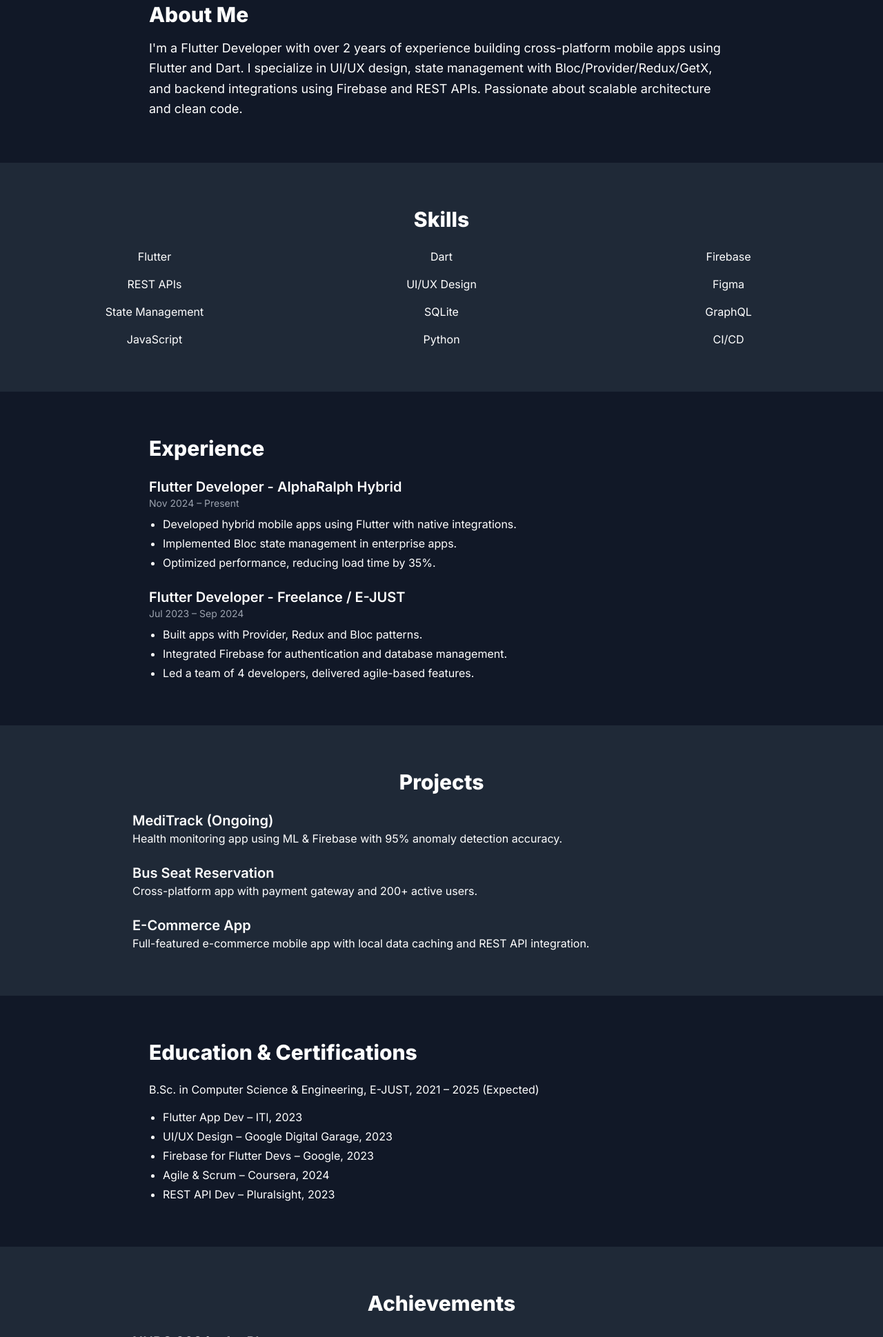
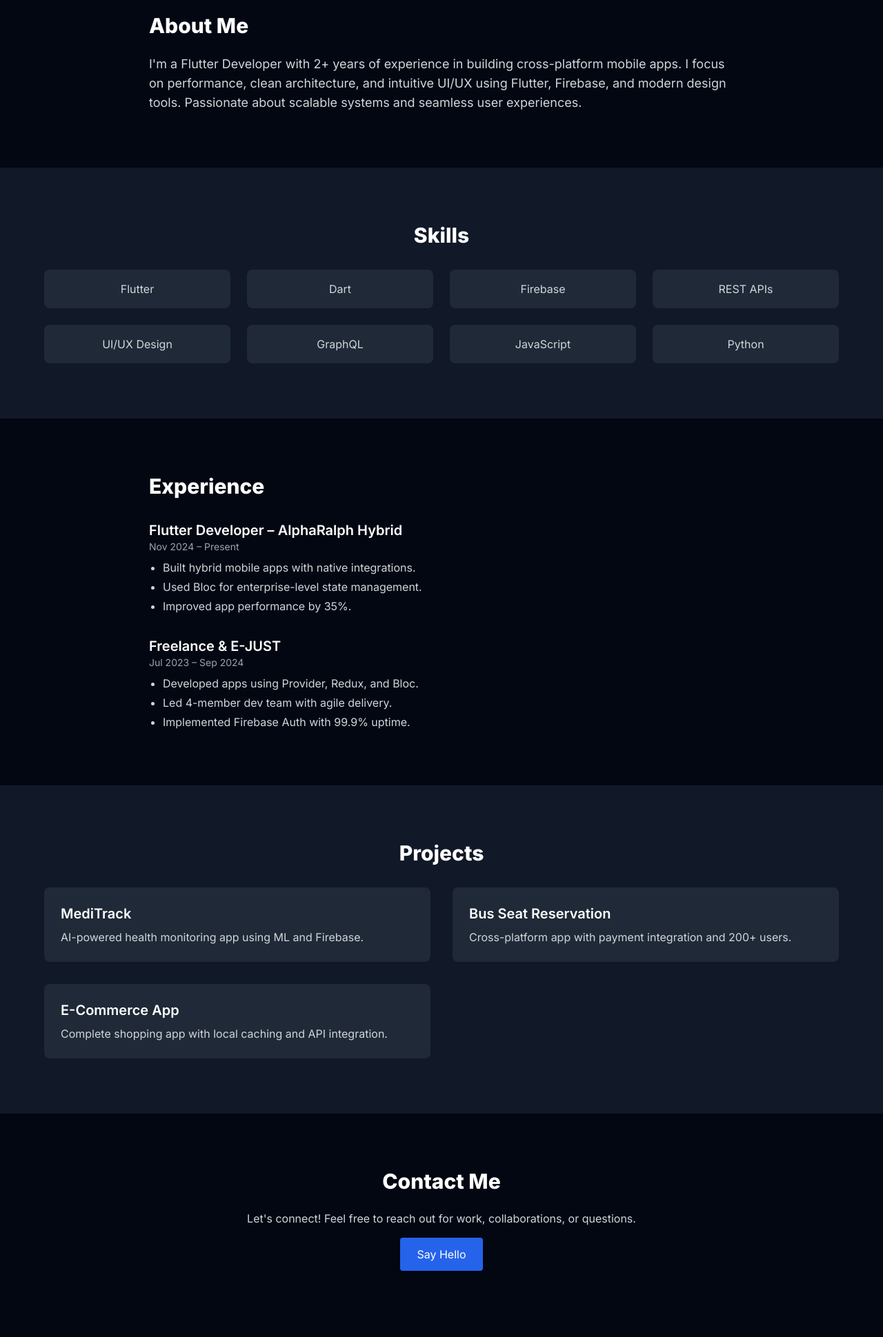
Before and after one commit to MohamedAbdelsamiea/ahmed-portfolio, a plain HTML site: page index.html in a window 1280 px wide. Shown: the part 861-2800 px from the top of the page at 69% size. Drawn offline with nearby package versions, Linux system fonts and the light colour scheme.

Commit message:
Update index.html

```diff
--- a/index.html
+++ b/index.html
@@ -14,119 +14,115 @@
       }
     </style>
   </head>
-  <body class="bg-gray-900 text-white scroll-smooth">
+  <body class="bg-gray-950 text-white">
+    <!-- Navbar -->
+    <nav class="bg-gray-900 p-4 shadow-md fixed w-full z-10">
+      <div class="max-w-7xl mx-auto flex justify-between items-center">
+        <h1 class="text-xl font-bold">Ahmed Maher</h1>
+        <div class="space-x-6">
+          <a href="#about" class="hover:text-blue-400">About</a>
+          <a href="#skills" class="hover:text-blue-400">Skills</a>
+          <a href="#experience" class="hover:text-blue-400">Experience</a>
+          <a href="#projects" class="hover:text-blue-400">Projects</a>
+          <a href="#contact" class="hover:text-blue-400">Contact</a>
+        </div>
+      </div>
+    </nav>
+
     <!-- Hero Section -->
-    <section class="min-h-screen flex flex-col items-center justify-center text-center px-4">
-      <h1 class="text-4xl md:text-6xl font-extrabold">Ahmed Maher</h1>
-      <p class="text-lg md:text-2xl mt-4">Flutter Developer | UI/UX Designer | Backend Integrator</p>
+    <section class="h-screen flex items-center justify-center bg-gradient-to-br from-gray-800 to-gray-900 text-center px-4 pt-16">
+      <div>
+        <h1 class="text-5xl md:text-6xl font-extrabold mb-4">Ahmed Maher</h1>
+        <p class="text-lg md:text-2xl text-gray-300">Flutter Developer & UI/UX Designer</p>
         <div class="mt-6 space-x-4">
           <a href="mailto:ahmedofficial5036@gmail.com" class="text-blue-400 hover:underline">Email</a>
-        <a href="https://linkedin.com/in/ahmed-maher-221831222/" class="text-blue-400 hover:underline" target="_blank">LinkedIn</a>
-        <a href="https://github.com/ahmed-5036" class="text-blue-400 hover:underline" target="_blank">GitHub</a>
+          <a href="https://linkedin.com/in/ahmed-maher-221831222/" target="_blank" class="text-blue-400 hover:underline">LinkedIn</a>
+          <a href="https://github.com/ahmed-5036" target="_blank" class="text-blue-400 hover:underline">GitHub</a>
           <a href="Resume_Ahmed_Maher.pdf" download class="text-blue-400 hover:underline">Download CV</a>
+        </div>
       </div>
     </section>
 
     <!-- About Me -->
-    <section class="px-6 py-16 max-w-4xl mx-auto">
-      <h2 class="text-3xl font-bold mb-4">About Me</h2>
-      <p class="text-lg leading-relaxed">
-        I'm a Flutter Developer with over 2 years of experience building cross-platform mobile apps using Flutter and Dart. I specialize in UI/UX design, state management with Bloc/Provider/Redux/GetX, and backend integrations using Firebase and REST APIs. Passionate about scalable architecture and clean code.
+    <section id="about" class="max-w-4xl mx-auto px-6 py-20">
+      <h2 class="text-3xl font-bold mb-6">About Me</h2>
+      <p class="text-lg text-gray-300">
+        I'm a Flutter Developer with 2+ years of experience in building cross-platform mobile apps. I focus on performance, clean architecture, and intuitive UI/UX using Flutter, Firebase, and modern design tools. Passionate about scalable systems and seamless user experiences.
       </p>
     </section>
 
     <!-- Skills -->
-    <section class="bg-gray-800 px-6 py-16">
-      <h2 class="text-3xl font-bold mb-6 text-center">Skills</h2>
-      <div class="grid grid-cols-2 md:grid-cols-3 gap-4 text-center">
-        <span>Flutter</span><span>Dart</span><span>Firebase</span>
-        <span>REST APIs</span><span>UI/UX Design</span><span>Figma</span>
-        <span>State Management</span><span>SQLite</span><span>GraphQL</span>
-        <span>JavaScript</span><span>Python</span><span>CI/CD</span>
+    <section id="skills" class="bg-gray-900 py-20 px-6">
+      <div class="max-w-6xl mx-auto">
+        <h2 class="text-3xl font-bold mb-8 text-center">Skills</h2>
+        <div class="grid grid-cols-2 sm:grid-cols-3 md:grid-cols-4 gap-6 text-center text-gray-300">
+          <div class="bg-gray-800 p-4 rounded-lg">Flutter</div>
+          <div class="bg-gray-800 p-4 rounded-lg">Dart</div>
+          <div class="bg-gray-800 p-4 rounded-lg">Firebase</div>
+          <div class="bg-gray-800 p-4 rounded-lg">REST APIs</div>
+          <div class="bg-gray-800 p-4 rounded-lg">UI/UX Design</div>
+          <div class="bg-gray-800 p-4 rounded-lg">GraphQL</div>
+          <div class="bg-gray-800 p-4 rounded-lg">JavaScript</div>
+          <div class="bg-gray-800 p-4 rounded-lg">Python</div>
+        </div>
       </div>
     </section>
 
     <!-- Experience -->
-    <section class="px-6 py-16 max-w-4xl mx-auto">
-      <h2 class="text-3xl font-bold mb-6">Experience</h2>
-      <div class="space-y-6">
+    <section id="experience" class="max-w-4xl mx-auto px-6 py-20">
+      <h2 class="text-3xl font-bold mb-8">Experience</h2>
+      <div class="space-y-8">
         <div>
-          <h3 class="text-xl font-semibold">Flutter Developer - AlphaRalph Hybrid</h3>
+          <h3 class="text-xl font-semibold">Flutter Developer – AlphaRalph Hybrid</h3>
           <p class="text-sm text-gray-400">Nov 2024 – Present</p>
-          <ul class="list-disc ml-5 mt-2 space-y-1">
-            <li>Developed hybrid mobile apps using Flutter with native integrations.</li>
-            <li>Implemented Bloc state management in enterprise apps.</li>
-            <li>Optimized performance, reducing load time by 35%.</li>
+          <ul class="list-disc ml-5 mt-2 text-gray-300 space-y-1">
+            <li>Built hybrid mobile apps with native integrations.</li>
+            <li>Used Bloc for enterprise-level state management.</li>
+            <li>Improved app performance by 35%.</li>
           </ul>
         </div>
         <div>
-          <h3 class="text-xl font-semibold">Flutter Developer - Freelance / E-JUST</h3>
+          <h3 class="text-xl font-semibold">Freelance & E-JUST</h3>
           <p class="text-sm text-gray-400">Jul 2023 – Sep 2024</p>
-          <ul class="list-disc ml-5 mt-2 space-y-1">
-            <li>Built apps with Provider, Redux and Bloc patterns.</li>
-            <li>Integrated Firebase for authentication and database management.</li>
-            <li>Led a team of 4 developers, delivered agile-based features.</li>
+          <ul class="list-disc ml-5 mt-2 text-gray-300 space-y-1">
+            <li>Developed apps using Provider, Redux, and Bloc.</li>
+            <li>Led 4-member dev team with agile delivery.</li>
+            <li>Implemented Firebase Auth with 99.9% uptime.</li>
           </ul>
         </div>
       </div>
     </section>
 
     <!-- Projects -->
-    <section class="bg-gray-800 px-6 py-16">
-      <h2 class="text-3xl font-bold mb-6 text-center">Projects</h2>
-      <div class="space-y-6 max-w-4xl mx-auto">
-        <div>
-          <h3 class="text-xl font-semibold">MediTrack (Ongoing)</h3>
-          <p>Health monitoring app using ML & Firebase with 95% anomaly detection accuracy.</p>
+    <section id="projects" class="bg-gray-900 py-20 px-6">
+      <div class="max-w-6xl mx-auto">
+        <h2 class="text-3xl font-bold mb-8 text-center">Projects</h2>
+        <div class="grid sm:grid-cols-2 gap-8">
+          <div class="bg-gray-800 p-6 rounded-lg">
+            <h3 class="text-xl font-semibold mb-2">MediTrack</h3>
+            <p class="text-gray-300">AI-powered health monitoring app using ML and Firebase.</p>
           </div>
-        <div>
-          <h3 class="text-xl font-semibold">Bus Seat Reservation</h3>
-          <p>Cross-platform app with payment gateway and 200+ active users.</p>
+          <div class="bg-gray-800 p-6 rounded-lg">
+            <h3 class="text-xl font-semibold mb-2">Bus Seat Reservation</h3>
+            <p class="text-gray-300">Cross-platform app with payment integration and 200+ users.</p>
           </div>
-        <div>
-          <h3 class="text-xl font-semibold">E-Commerce App</h3>
-          <p>Full-featured e-commerce mobile app with local data caching and REST API integration.</p>
+          <div class="bg-gray-800 p-6 rounded-lg">
+            <h3 class="text-xl font-semibold mb-2">E-Commerce App</h3>
+            <p class="text-gray-300">Complete shopping app with local caching and API integration.</p>
           </div>
-      </div>
-    </section>
-
-    <!-- Education & Certifications -->
-    <section class="px-6 py-16 max-w-4xl mx-auto">
-      <h2 class="text-3xl font-bold mb-6">Education & Certifications</h2>
-      <p class="mb-4">B.Sc. in Computer Science & Engineering, E-JUST, 2021 – 2025 (Expected)</p>
-      <ul class="list-disc ml-5 space-y-1">
-        <li>Flutter App Dev – ITI, 2023</li>
-        <li>UI/UX Design – Google Digital Garage, 2023</li>
-        <li>Firebase for Flutter Devs – Google, 2023</li>
-        <li>Agile & Scrum – Coursera, 2024</li>
-        <li>REST API Dev – Pluralsight, 2023</li>
-      </ul>
-    </section>
-
-    <!-- Achievements -->
-    <section class="bg-gray-800 px-6 py-16">
-      <h2 class="text-3xl font-bold mb-6 text-center">Achievements</h2>
-      <div class="space-y-6 max-w-4xl mx-auto">
-        <div>
-          <h3 class="text-xl font-semibold">NURC 2024 – 1st Place</h3>
-          <p>Led Flutter UI for robotics control system with real-time feedback and documentation.</p>
-        </div>
-        <div>
-          <h3 class="text-xl font-semibold">Victoria College Science Fair – 1st Place</h3>
-          <p>Developed a marine safety system and presented it to a panel of judges.</p>
         </div>
       </div>
     </section>
 
     <!-- Contact -->
-    <section class="px-6 py-16 max-w-2xl mx-auto text-center">
-      <h2 class="text-3xl font-bold mb-4">Get in Touch</h2>
-      <p class="mb-6">Want to work together or have a question? Reach out!</p>
-      <a href="mailto:ahmedofficial5036@gmail.com" class="bg-blue-500 text-white px-6 py-3 rounded-lg hover:bg-blue-600">Email Me</a>
+    <section id="contact" class="px-6 py-20 max-w-4xl mx-auto text-center">
+      <h2 class="text-3xl font-bold mb-6">Contact Me</h2>
+      <p class="mb-4 text-gray-300">Let's connect! Feel free to reach out for work, collaborations, or questions.</p>
+      <a href="mailto:ahmedofficial5036@gmail.com" class="inline-block bg-blue-600 hover:bg-blue-700 px-6 py-3 rounded text-white">Say Hello</a>
     </section>
 
     <footer class="text-center py-6 text-sm text-gray-500">
-      &copy; 2025 Ahmed Maher. Built with Tailwind CSS.
+      &copy; 2025 Ahmed Maher — Built with Tailwind CSS
     </footer>
   </body>
 </html>
```
Lines whose indentation alone changed are shown as unchanged.
